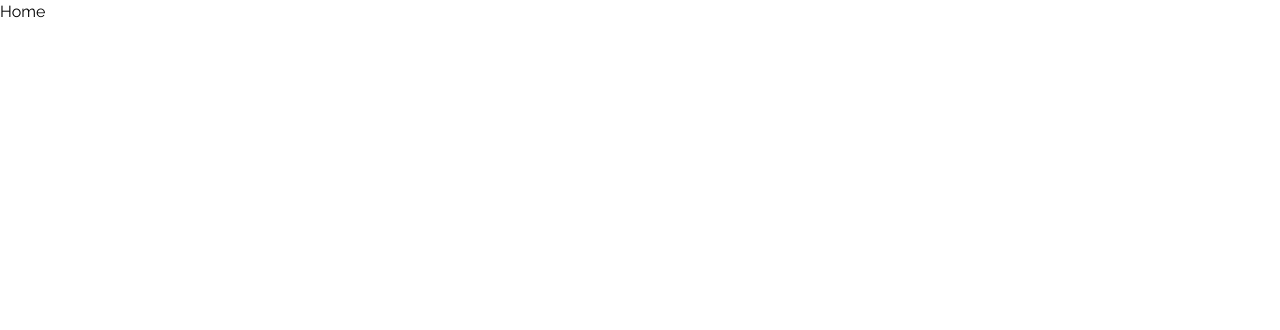
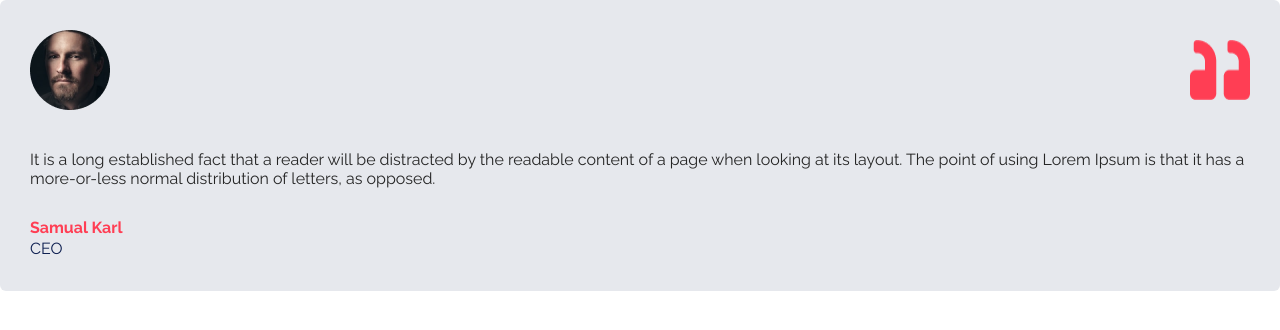
Before and after one commit to ignasiusadhitia/kelompok-1b, a React (Vite) app: page / in a window 1280 px wide. Shown: the top 330 px of the page. Built offline with nearby package versions, Linux system fonts and the light colour scheme.

Commit message:
feat(testimonial card): create testimonial card

```diff
--- /dev/null
+++ b/src/components/TestimonialCard.jsx
@@ -0,0 +1,45 @@
+import React from "react";
+import client from "../assets/client-1.png";
+import quote from "../assets/quote.png";
+import PropTypes from "prop-types";
+import Typography from "./Typography";
+
+const TestimonialCard = ({
+  clientImg = client,
+  testimony = "It is a long established fact that a reader will be distracted by the readable content of a page when looking at its layout. The point of using Lorem Ipsum is that it has a more-or-less normal distribution of letters, as opposed.",
+  clientName = "Samual Karl",
+  clientRole = "CEO",
+}) => {
+  return (
+    <div className="bg-dark-blue-10 rounded-md p-[30px]">
+      <div className="flex justify-between items-center">
+        <img src={clientImg} alt="" />
+        <img src={quote} alt="" className="w-[60px] h-[60px]" />
+      </div>
+      <Typography variant="bodycopy" color="text-black-shade" className="mt-10">
+        {testimony}
+      </Typography>
+      <div className="mt-[30px]">
+        <Typography
+          variant="bodycopy"
+          color="text-peach-red-100"
+          className="font-bold"
+        >
+          {clientName}
+        </Typography>
+        <Typography variant="smallcopy" color="text-dark-blue-100">
+          {clientRole}
+        </Typography>
+      </div>
+    </div>
+  );
+};
+
+TestimonialCard.propTypes = {
+  clientImg: PropTypes.string,
+  testimony: PropTypes.string,
+  clientName: PropTypes.string,
+  clientRole: PropTypes.string,
+};
+
+export default TestimonialCard;
--- a/src/components/Typography.jsx
+++ b/src/components/Typography.jsx
@@ -30,7 +30,7 @@ const Typography = ({
     h3: "font-bold text-h3 leading-h3",
     subtitle: "font-medium text-subtitle leading-subtitle",
     strong: "font-bold text-strong leading-strong",
-    bodycopy: "font-normal text-bodycopy leading-bodycopy",
+    bodycopy: "text-bodycopy leading-bodycopy",
     small: "font-medium text-small leading-small",
     button: "font-semibold text-button leading-button",
     pretext: "font-semibold text-pretext leading-pretext",
@@ -42,7 +42,7 @@ const Typography = ({
 
   // Styling based on the variant and color
   const appliedClasses = classNames(
-    "font-raleway", // Base class
+    "font-raleway", // kelas dasar
     variantClasses[variant],
     color,
     className
--- a/src/pages/Home.jsx
+++ b/src/pages/Home.jsx
@@ -1,8 +1,12 @@
 import React from "react";
-import OurProcessCardSection from "../components/OurProcessCardSection";
+import TestimonialCard from "../components/TestimonialCard";
 
 const Home = () => {
-  return <div>Home</div>;
+  return (
+    <div>
+      <TestimonialCard />
+    </div>
+  );
 };
 
 export default Home;
```
Also changed, not shown: src/assets/client-1.png (added), src/assets/quote.png (added).
